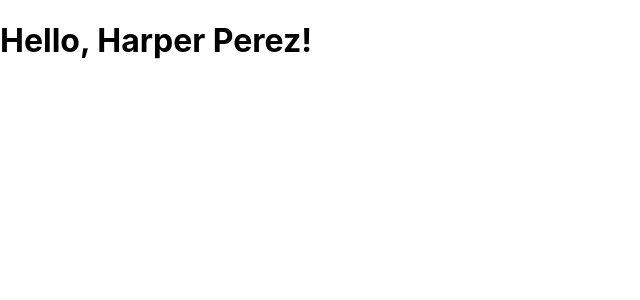
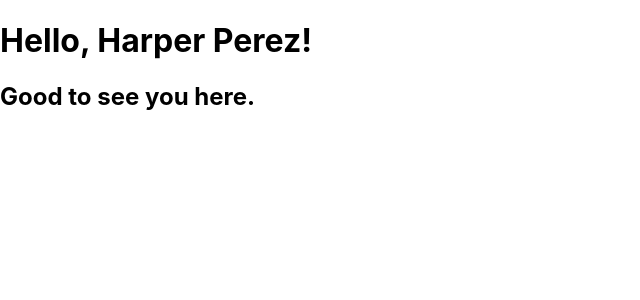
Before and after one commit to chaspy/react-document, a React (Create React App) app: page / in a window 1280 px wide. Shown: the top 300 px of the page, without its empty margins (0-640 px from the left). Built offline with nearby package versions, Linux system fonts and the light colour scheme.

Commit message:
JSX で子要素を指定する

```diff
--- a/src/index.js
+++ b/src/index.js
@@ -28,7 +28,11 @@ const user = {
 }
 
 const root = ReactDOM.createRoot(document.getElementById('root'));
-const element = (getGreeting(user));
+const element = (
+<div>
+  {getGreeting(user)}
+  <h2>Good to see you here.</h2>
+</div>);
 root.render(element);
 
 
```
